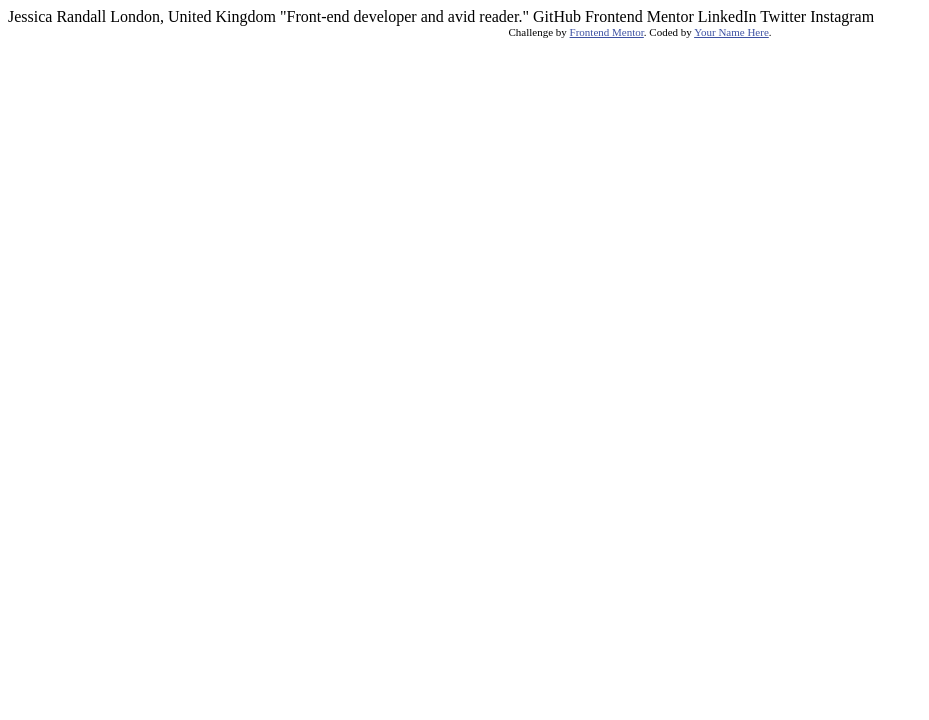
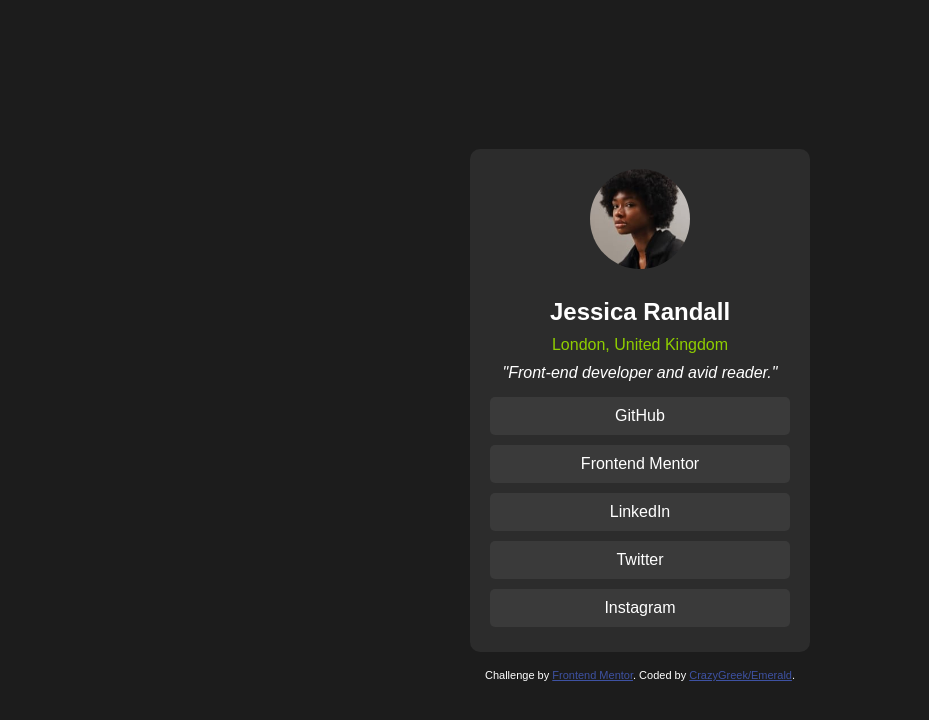
Before and after one commit to CrazyGreekGR/social-links-profile-frontendmentor, a plain HTML site: page index.html in a window 1280 px wide. Shown: the whole page, without its empty margins (0-929 px from the left). Drawn offline with Linux system fonts and the light colour scheme.

Commit message:
Good progress imo

```diff
--- a/index.html
+++ b/index.html
@@ -3,7 +3,7 @@
 <head>
   <meta charset="UTF-8">
   <meta name="viewport" content="width=device-width, initial-scale=1.0"> <!-- displays site properly based on user's device -->
-
+  <link rel="stylesheet" href="styles.css">
   <link rel="icon" type="image/png" sizes="32x32" href="./assets/images/favicon-32x32.png">
 
   <title>Frontend Mentor | Social links profile</title>
@@ -15,20 +15,23 @@
   </style>
 </head>
 <body>
-
-  Jessica Randall
-  London, United Kingdom
-  "Front-end developer and avid reader."
-
-  GitHub
-  Frontend Mentor
-  LinkedIn
-  Twitter
-  Instagram
+  <div class="profile-card">
+    <img src="assets/images/avatar-jessica.jpeg" alt="Jessica Randall" class="profile-img">
+    <h1 class="name">Jessica Randall</h1>
+    <p class="location">London, United Kingdom</p>
+    <p class="bio">"Front-end developer and avid reader."</p>
+    <div class="social-links">
+        <a href="#" class="btn">GitHub</a>
+        <a href="#" class="btn">Frontend Mentor</a>
+        <a href="#" class="btn">LinkedIn</a>
+        <a href="#" class="btn">Twitter</a>
+        <a href="#" class="btn">Instagram</a>
+    </div>
+</div>
 
   <div class="attribution">
     Challenge by <a href="https://www.frontendmentor.io?ref=challenge" target="_blank">Frontend Mentor</a>.
-    Coded by <a href="#">Your Name Here</a>.
+    Coded by <a href="#">CrazyGreek/Emerald</a>.
   </div>
 </body>
 </html>
--- /dev/null
+++ b/styles.css
@@ -0,0 +1,72 @@
+/* styles.css */
+
+body {
+    display: flex;
+    justify-content: center;
+    align-items: center;
+    height: 100vh;
+    margin: 0;
+    background-color: #1c1c1c;
+    font-family: Arial, sans-serif;
+}
+
+.profile-card {
+    background-color: #2c2c2c;
+    border-radius: 10px;
+    padding: 20px;
+    text-align: center;
+    width: 300px;
+    color: white;
+}
+
+.profile-img {
+    width: 100px;
+    height: 100px;
+    border-radius: 50%;
+    object-fit: cover;
+    margin-bottom: 15px;
+}
+
+.name {
+    font-size: 1.5em;
+    margin: 10px 0;
+}
+
+.location {
+    color: #8fce00;
+    margin: 5px 0;
+}
+
+.bio {
+    font-style: italic;
+    margin: 10px 0;
+}
+
+.social-links {
+    display: flex;
+    flex-direction: column;
+}
+
+.btn {
+    background-color: #3a3a3a;
+    border: none;
+    border-radius: 5px;
+    color: white;
+    padding: 10px;
+    margin: 5px 0;
+    text-decoration: none;
+    text-align: center;
+    transition: background-color 0.3s;
+}
+
+.btn:hover {
+    background-color: #555;
+}
+
+.attribution{
+    position: absolute;
+    margin-top: 550px;
+    color: white;
+    margin-left: auto;
+    margin-right: auto;
+}
```
